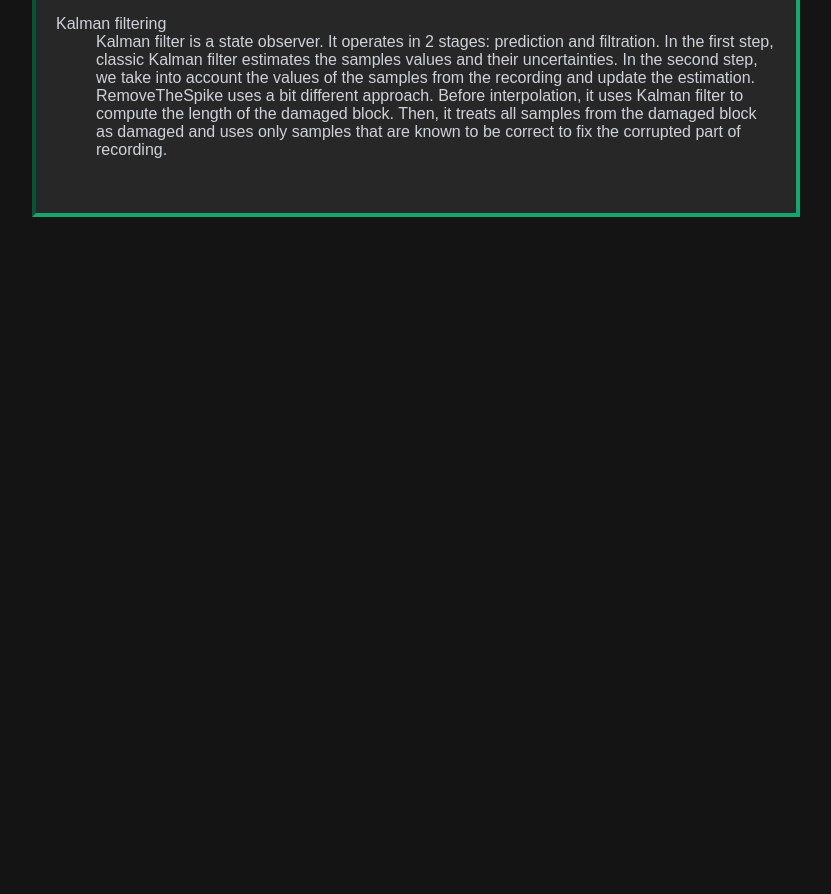
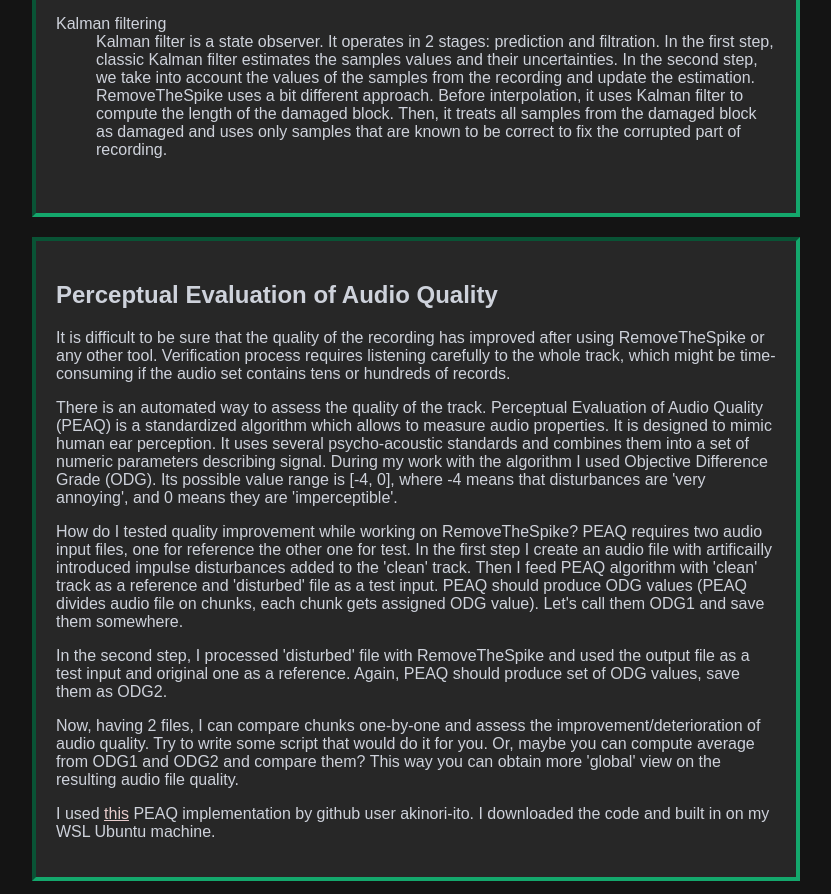
Before and after one commit to Areklis909/RemoveTheSpike_Web, a PHP site: page /howitworks.php in a window 1280 px wide. Shown: the part 636-1530 px from the top of the page, without its empty margins (224-1055 px from the left). Before the commit the page ends 853 px from the top, so only its background shows below. Run offline with PHP 8.4, Linux system fonts and the light colour scheme.

Commit message:
Add more content

```diff
--- a/howitworks.php
+++ b/howitworks.php
@@ -44,6 +44,42 @@
 					</dl>
 				</p>
 			</div>
+			<div class="card">
+				<h2>Perceptual Evaluation of Audio Quality</h2>
+				<p>
+					It is difficult to be sure that the quality of the recording has improved after using RemoveTheSpike or any other tool.
+					Verification process requires listening carefully to the whole track, which might be time-consuming if the audio set
+					contains tens or hundreds of records.
+				</p>
+				<p>
+					There is an automated way to assess the quality of the track. Perceptual Evaluation of Audio Quality (PEAQ) is a standardized
+					algorithm which allows to measure audio properties. It is designed to mimic human ear perception. It uses several psycho-acoustic
+					standards and combines them into a set of numeric parameters describing signal. During my work with the algorithm I used Objective
+					Difference Grade (ODG). Its possible value range is [-4, 0], where -4 means that disturbances are 'very annoying', and 0 means they are
+					'imperceptible'.
+				</p>
+				<p>
+					How do I tested quality improvement while working on RemoveTheSpike?
+					PEAQ requires two audio input files, one for reference the other one for test.
+					In the first step I create an audio file with artificailly introduced impulse disturbances added to the 'clean' track.
+					Then I feed PEAQ algorithm with 'clean' track as a reference and 'disturbed' file as a test input.
+					PEAQ should produce ODG values (PEAQ divides audio file on chunks, each chunk gets assigned ODG value).
+					Let's call them ODG1 and save them somewhere.
+				</p>
+				<p>
+					In the second step, I processed 'disturbed' file with RemoveTheSpike and used the output file as a test input
+					and original one as a reference. Again, PEAQ should produce set of ODG values, save them as ODG2.
+				</p>
+				<p>
+					Now, having 2 files, I can compare chunks one-by-one and assess the improvement/deterioration of audio quality.
+					Try to write some script that would do it for you. Or, maybe you can compute average from ODG1 and ODG2 and compare them?
+					This way you can obtain more 'global' view on the resulting audio file quality.
+				</p>
+				<p>
+					I used <a href=https://github.com/akinori-ito/peaqb-fast>this</a> PEAQ implementation by github user akinori-ito.
+					I downloaded the code and built in on my WSL Ubuntu machine.
+				</p>
+			</div>
 		</section>
 
 		<aside></aside>
```
Also changed, not shown: index.php (+11 -11 lines).
